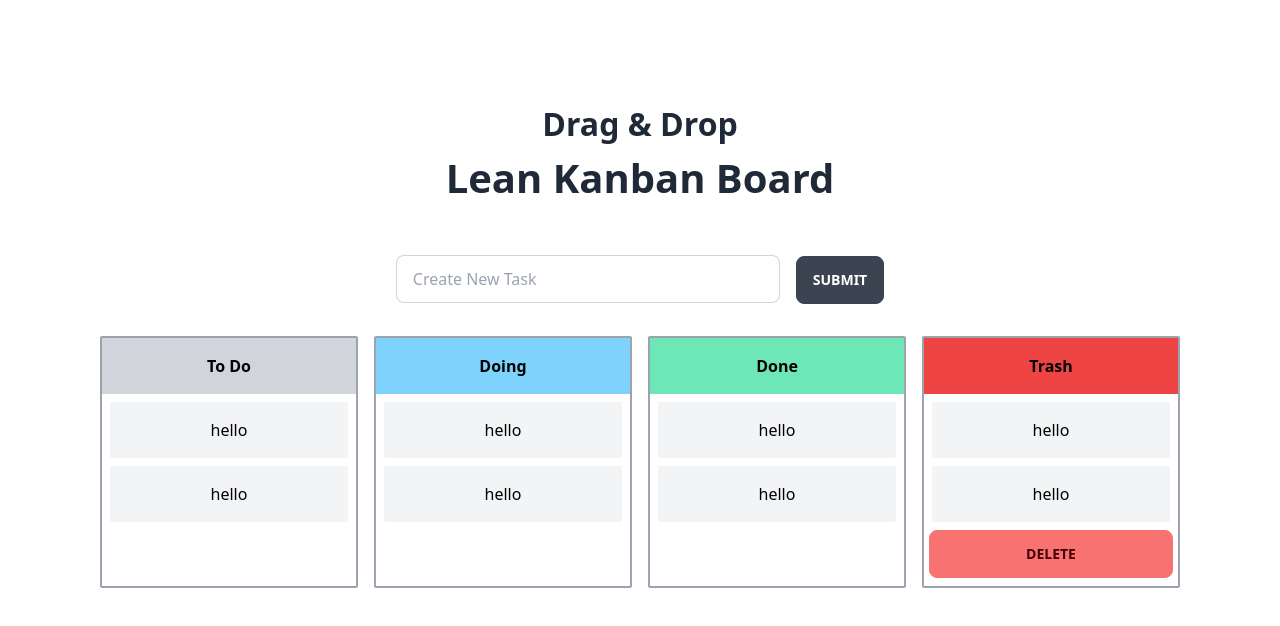
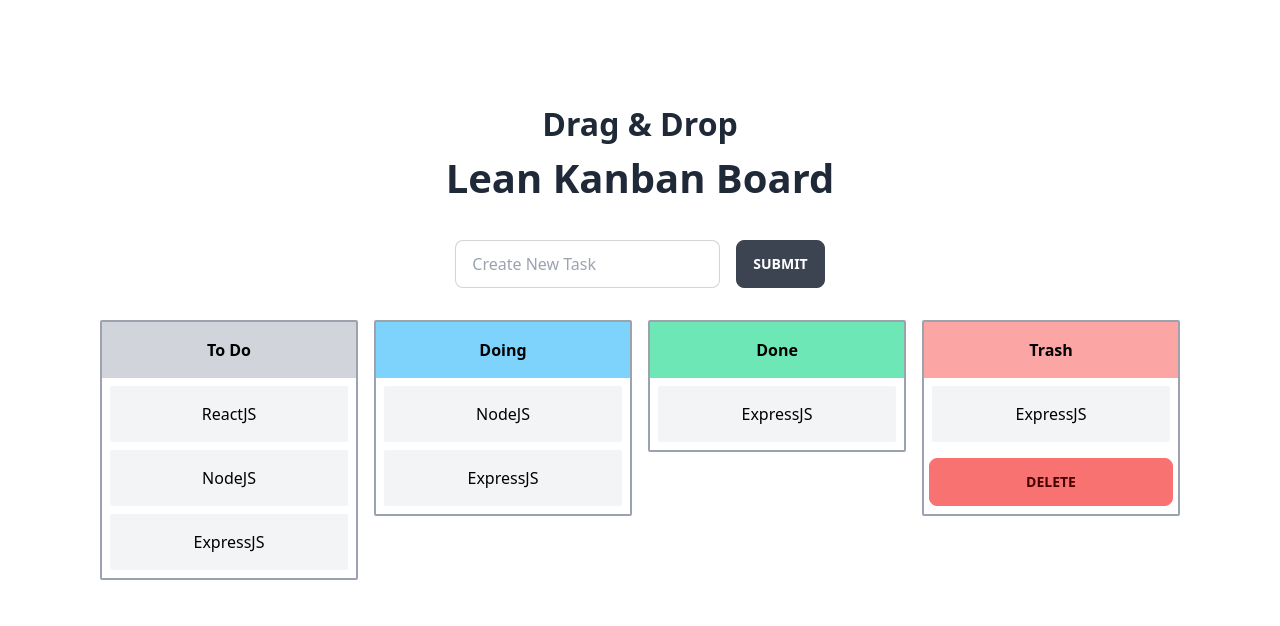
Before and after one commit to tanvir-hossan-dev/Kanban-Project, a React (Vite) app: page / in a window 1280 px wide. Shown: the top 626 px of the page. Built offline with nearby package versions, Linux system fonts and the light colour scheme.

Commit message:
Task section redeisgn

```diff
--- a/package.json
+++ b/package.json
@@ -12,7 +12,10 @@
     "daisyui": "^2.51.3",
     "prop-types": "^15.8.1",
     "react": "^18.2.0",
-    "react-dom": "^18.2.0"
+    "react-beautiful-dnd": "^13.1.1",
+    "react-dom": "^18.2.0",
+    "shortid": "^2.2.16",
+    "uuid": "^9.0.0"
   },
   "devDependencies": {
     "@types/react": "^18.0.27",
--- a/src/App.jsx
+++ b/src/App.jsx
@@ -1,8 +1,26 @@
 import { useState } from "react";
+import shortid from "shortid";
 import Tasks from "./components/Tasks/Tasks";
 
 function App() {
   const [task, setTask] = useState("");
+  const [error, setError] = useState("");
+  const [work, setWork] = useState(initialState);
+
+  const hanldeSubmit = (e) => {
+    e.preventDefault();
+    if (task.length > 0) {
+      setError("");
+
+      work[0]?.items.unshift({ id: shortid.generate(), title: task });
+
+      setWork(work);
+
+      setTask("");
+    } else {
+      return setError("Write task");
+    }
+  };
   return (
     <>
       <div className="lg:px-[100px] px-4 text-center lg:mt-[100px] my-[20px]">
@@ -12,7 +30,8 @@ function App() {
           <h1 className="font-bold text-[40px]">Lean Kanban Board</h1>
         </div>
         {/* Inpur form */}
-        <form className="my-8">
+        <form className="my-8 flex  justify-center" onSubmit={hanldeSubmit}>
+          <div className="">
             <input
               type="text"
               placeholder="Create New Task"
@@ -20,15 +39,74 @@ function App() {
               value={task}
               onChange={(e) => setTask(e.target.value)}
             />
-          <button type="submit" className="btn ml-4 mt-4">
+            <p className="text-red-500">{error}</p>
+          </div>
+          <button type="submit" className="btn ml-4 sm:mt-4 md:mt-4 lg:mt-0">
             Submit
           </button>
         </form>
         {/* Tasks section  */}
-        <Tasks />
+        <Tasks work={work} />
       </div>
     </>
   );
 }
 
+let initialState = [
+  {
+    name: "To Do",
+    color: "bg-gray-300",
+    items: [
+      {
+        title: "ReactJS",
+        id: 1,
+      },
+      {
+        title: "NodeJS",
+        id: 2,
+      },
+      {
+        title: "ExpressJS",
+        id: 3,
+      },
+    ],
+  },
+  {
+    name: "Doing",
+    color: "bg-sky-300",
+    items: [
+      {
+        title: "NodeJS",
+        id: 2,
+      },
+      {
+        title: "ExpressJS",
+        id: 3,
+      },
+    ],
+  },
+  ,
+  {
+    name: "Done",
+    color: "bg-emerald-300",
+    items: [
+      {
+        title: "ExpressJS",
+        id: 3,
+      },
+    ],
+  },
+  {
+    name: "Trash",
+    delete: "Delete",
+    color: "bg-red-300",
+    items: [
+      {
+        title: "ExpressJS",
+        id: 3,
+      },
+    ],
+  },
+];
+
 export default App;
--- a/src/components/Tasks/Task/Task.jsx
+++ b/src/components/Tasks/Task/Task.jsx
@@ -1,15 +1,20 @@
 import React from "react";
 import PropTypes from "prop-types";
 
-const Task = ({ Title, TitleColor, Delete }) => {
+const Task = ({ Title, TitleColor, items, del }) => {
   return (
-    <div className="border-2 border-solid border-gray-400 rounded-sm">
-      <h3 className={`py-4 ${TitleColor}  text-black font-bold`}>{Title}</h3>
-      <ul className="mx-2">
-        <li className="py-4 bg-gray-100 text-black font-medium my-2 rounded-sm">hello</li>
-        <li className="py-4 bg-gray-100 text-black font-medium my-2 rounded-sm">hello</li>
-      </ul>
-      {Delete && <button className="btn w-[96%] btn-error mb-2">{Delete}</button>}
+    <div>
+      <div className="border-2 border-solid border-gray-400 rounded-sm ">
+        <h3 className={`py-4 ${TitleColor}  text-black font-bold`}>{Title}</h3>
+        <ul className="mx-2">
+          {items?.map((item) => (
+            <li key={item.id} className="py-4 bg-gray-100 text-black font-medium my-2 rounded-sm">
+              {item.title}
+            </li>
+          ))}
+        </ul>
+        {del && <button className="btn w-[96%] btn-error my-2">{del}</button>}
+      </div>
     </div>
   );
 };
--- a/src/components/Tasks/Tasks.jsx
+++ b/src/components/Tasks/Tasks.jsx
@@ -1,13 +1,16 @@
-import React from "react";
+import React, { useState } from "react";
 import Task from "./Task/Task";
 
-const Tasks = () => {
+const Tasks = ({ work }) => {
+  console.log(work);
   return (
     <div className="grid grid-cols-1 md:grid-cols-2 lg:grid-cols-4 gap-4">
-      <Task Title="To Do" TitleColor="bg-gray-300" />
-      <Task Title="Doing" TitleColor="bg-sky-300" />
+      {work?.map((item, index) => (
+        <Task key={index} Title={item.name} TitleColor={item.color} items={item.items} del={item?.delete} />
+      ))}
+      {/* <Task Title="Doing" TitleColor="bg-sky-300" />
       <Task Title="Done" TitleColor="bg-emerald-300" />
-      <Task Title="Trash" TitleColor="bg-red-500" Delete="Delete" />
+      <Task Title="Trash" TitleColor="bg-red-500" Delete="Delete" /> */}
     </div>
   );
 };
```
Also changed, not shown: 2 other files (tests, documents, lock files or other folders). Lines whose indentation alone changed are shown as unchanged.
